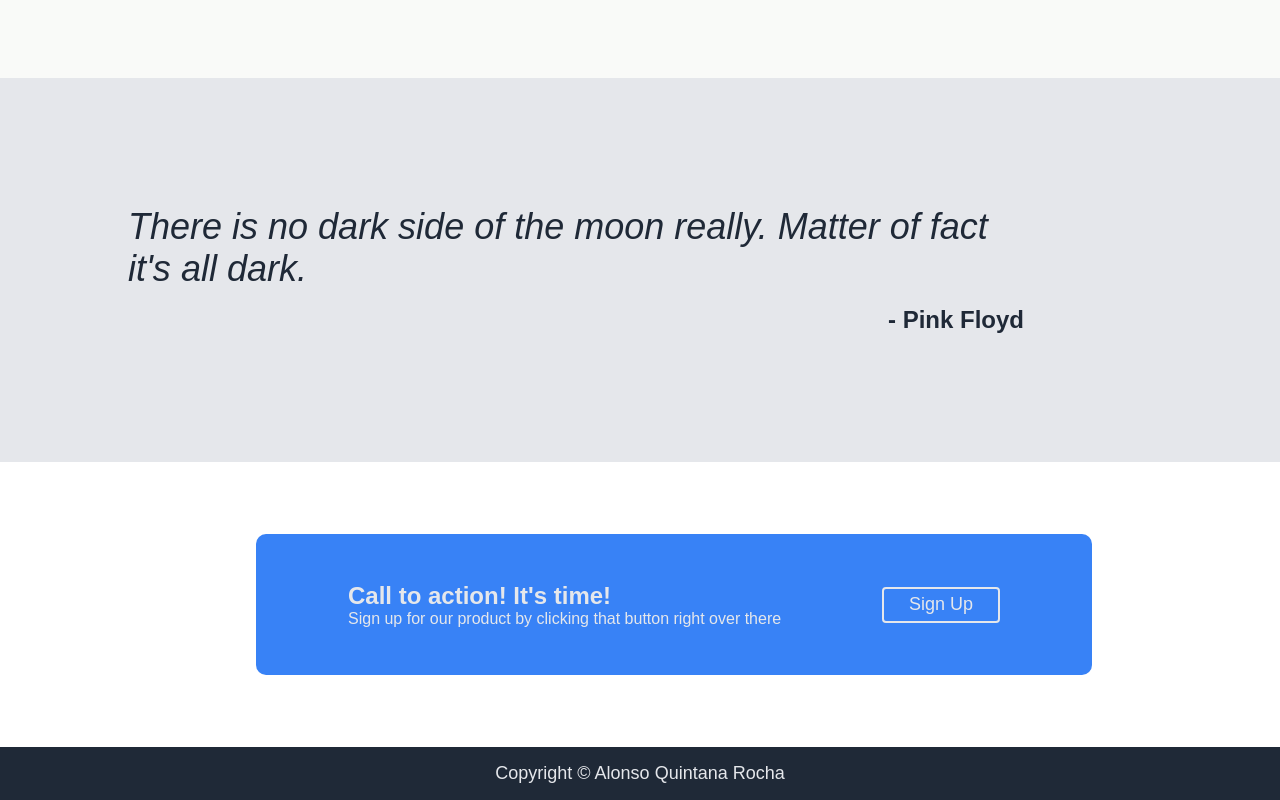
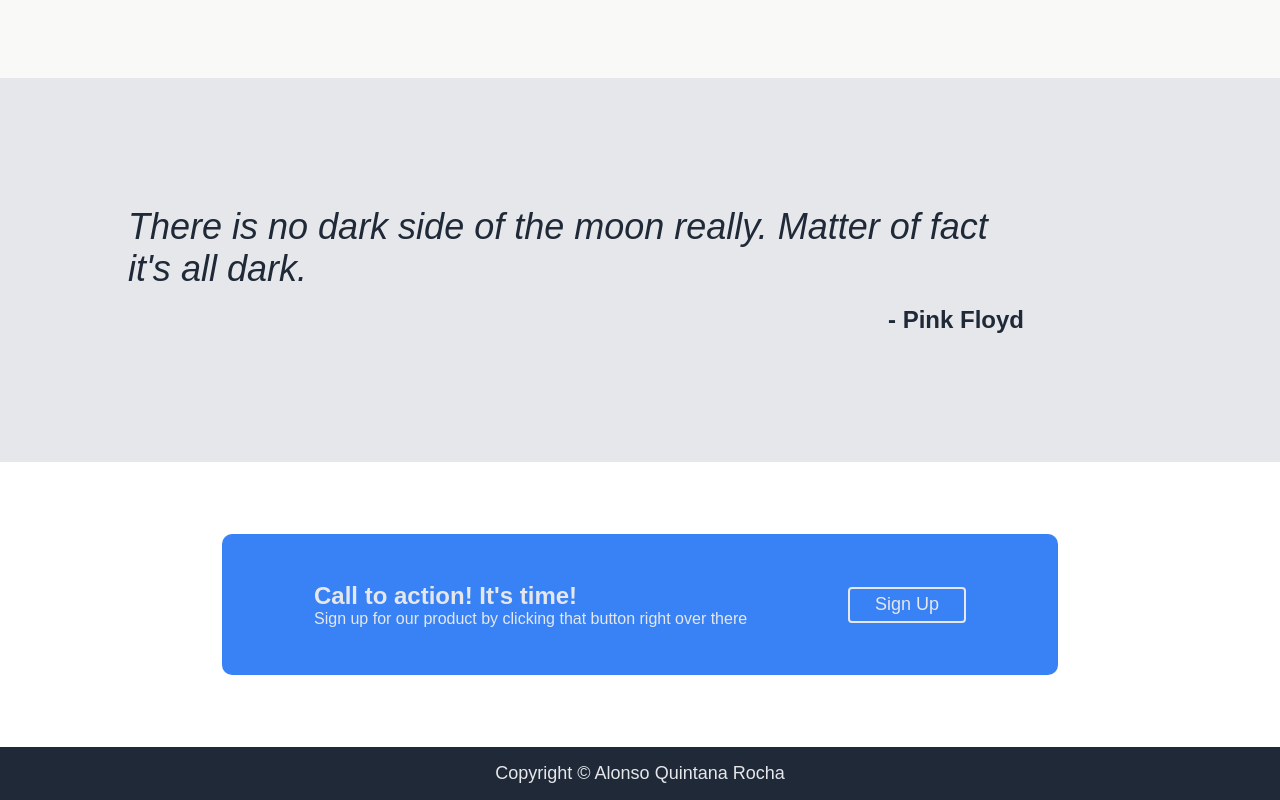
Before and after one commit to A2412/landing-page, a plain HTML site: page index.html in a window 1280 px wide. Shown: the part 945-1745 px from the top of the page. Drawn offline with Linux system fonts and the light colour scheme.

Commit message:
Fix sign-section margins

```diff
--- a/style.css
+++ b/style.css
@@ -150,8 +150,8 @@ y padding-right 256px
 
 .sign-section{
     margin: 72px;
-    margin-left: 256px;
-    margin-right: 256px;
+    margin-left: auto;
+    margin-right: auto;
     display: flex;
     background-color: #3882F6;
     color: #E5E7EB;
@@ -162,6 +162,7 @@ y padding-right 256px
 
     justify-content: space-evenly;
     align-items: center;
+
 }
 
 .sign-main-text{
```
